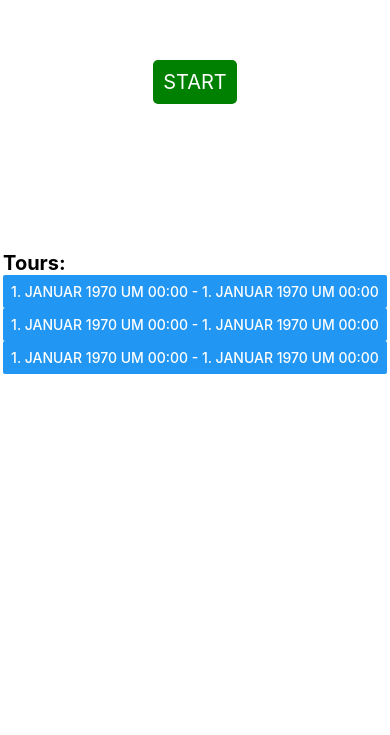
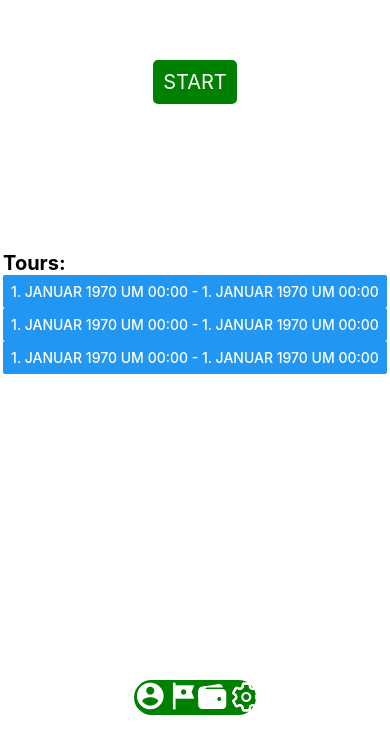
Before and after one commit to scray/logbook-app, a React Native app in the folder frontend/: screen / in a window 390 px wide. Shown: the part 109-844 px from the top of the page. Built offline with nearby package versions, Linux system fonts and the light colour scheme.

Commit message:
#1 style: added icon libaries, added bottom navbar with profile, tour, wallet & settings buttons

```diff
--- a/frontend/App.tsx
+++ b/frontend/App.tsx
@@ -2,6 +2,7 @@ import {StatusBar} from 'expo-status-bar';
 import {StyleSheet, View} from 'react-native';
 import Overview from './pages/Overview';
 import BlockchainRestTestComponent from "./components/BlockchainRestTestComponent";
+import NavigationBar from './components/navigationBar/navigationBar';
 
 export default function App() {
     return (
@@ -11,6 +12,7 @@ export default function App() {
                 // <BlockchainRestTestComponent/>
             }
             <StatusBar style="auto"/>
+            <NavigationBar></NavigationBar>
         </View>
     );
 }
--- /dev/null
+++ b/frontend/components/navigationBar/navigationBar.tsx
@@ -0,0 +1,39 @@
+import { StyleSheet, Text, View, Pressable } from "react-native";
+import Ionicons from '@expo/vector-icons/Ionicons';
+import { MaterialIcons } from '@expo/vector-icons';
+
+export default function NavigationBar(){
+    return(
+        <View style={styles.NavContainer}>
+            <View style={styles.NavBar}>
+                <Pressable onPress={() => {}}>
+                    <MaterialIcons name="account-circle" size={32} color="white" />
+                </Pressable>
+                <Pressable onPress={() => {}}>
+                    <MaterialIcons name="tour" size={32} color="white" />
+                </Pressable>
+                <Pressable onPress={() => {}}>
+                    <Ionicons name="wallet" size={32} color="white" />
+                </Pressable>
+                <Pressable onPress={() => {}}>
+                    <Ionicons name="settings-outline" size={32} color="white" />
+                </Pressable>
+            </View>
+        </View>
+    );
+}
+
+const styles = StyleSheet.create({
+    NavContainer: {
+        position: "absolute",
+        bottom: 20,
+        alignItems: "center",
+    },
+    NavBar:{
+        flexDirection: "row",
+        backgroundColor: "green",
+        width: "95%",
+        justifyContent: "space-evenly",
+        borderRadius: 30,
+    }
+})
--- a/frontend/package.json
+++ b/frontend/package.json
@@ -21,7 +21,7 @@
     "react-native-ico-material-design": "^3.3.1",
     "react-native-maps": "0.30.2",
     "react-native-splash-screen": "^3.3.0",
-    "react-native-svg": "^13.7.0",
+    "react-native-svg": "12.3.0",
     "react-native-web": "0.17.7"
   },
   "devDependencies": {
```
Also changed, not shown: 1 other file (tests, documents, lock files or other folders).
